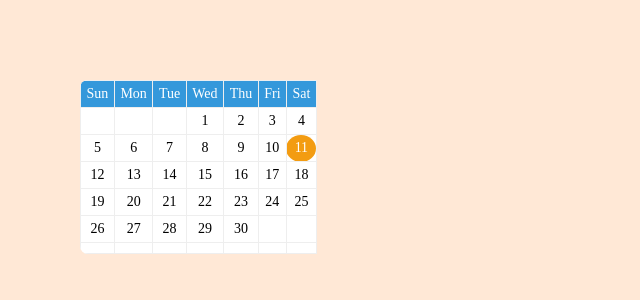
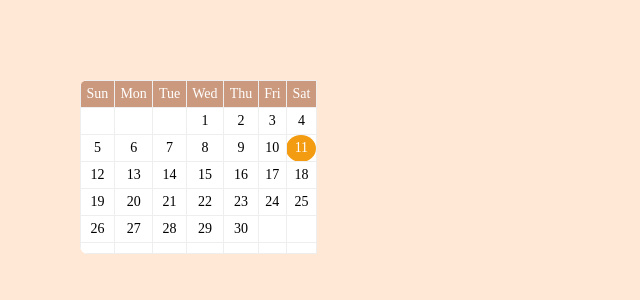
Before and after one commit to StefanCazacu1/A.A.U-Activities-Among-Us-, a PHP site: page /home.php in a window 1280 px wide. Shown: the part 57-357 px from the top of the page, without its empty margins (0-640 px from the left). Run offline with PHP 8.4, Linux system fonts and the light colour scheme.

Commit message:
Update style.css

```diff
--- a/style.css
+++ b/style.css
@@ -68,7 +68,7 @@ td {
 }
 
 th {
-    background-color: #3498db;
+    background-color: #CB997E;
     color: #fff;
     font-weight: normal;
 }
```
